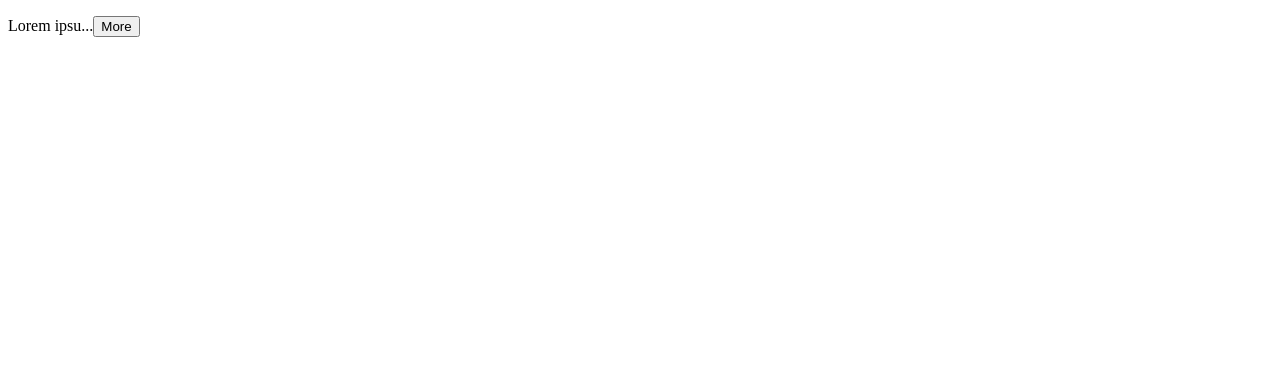
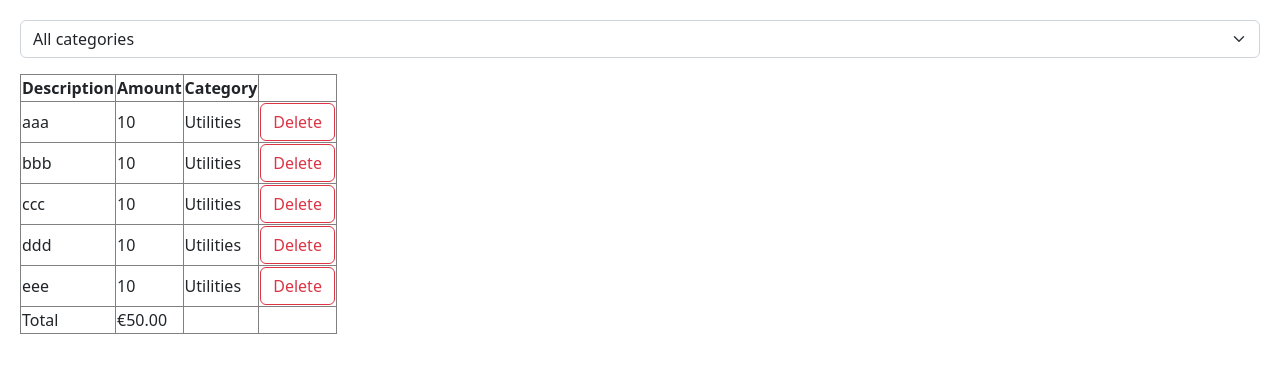
Before and after one commit to PaulineTrotzer/ExpenseTracker, a React (Vite) app: page / in a window 1280 px wide. Shown: the top 372 px of the page. Built offline with nearby package versions, Linux system fonts and the light colour scheme.

Commit message:
expense filter

```diff
--- a/package.json
+++ b/package.json
@@ -9,12 +9,15 @@
     "preview": "vite preview"
   },
   "dependencies": {
+    "@hookform/resolvers": "^2.9.11",
     "bootstrap": "^5.2.3",
     "immer": "^9.0.19",
     "react": "^18.2.0",
     "react-dom": "^18.2.0",
+    "react-hook-form": "7.43",
     "react-icons": "^4.7.1",
-    "styled-components": "^6.1.17"
+    "styled-components": "^6.1.17",
+    "zod": "^3.20.6"
   },
   "devDependencies": {
     "@types/react": "^18.0.27",
--- a/src/App.tsx
+++ b/src/App.tsx
@@ -1,23 +1,35 @@
 import React, { useState } from "react";
 import ExpandableText from "./components/ExpandableText";
+import Form from "./components/Form";
+import ExpanseForm from "./components/ExpanseForm";
+import ExpenseList from "./expanse-tracker/components/ExpenseList";
+import ExpenseFilter from "./expanse-tracker/components/ExpenseFilter";
 
 const App = () => {
-  const [showText, setTextVisibility] = useState(false);
+  const [selectedCategory, setSelectedCategory] = useState("");
+  const [expenses, setExpenses] = useState([
+    { id: 1, description: "aaa", amount: 10, category: "Utilities" },
+    { id: 2, description: "bbb", amount: 10, category: "Utilities" },
+    { id: 3, description: "ccc", amount: 10, category: "Utilities" },
+    { id: 4, description: "ddd", amount: 10, category: "Utilities" },
+    { id: 5, description: "eee", amount: 10, category: "Utilities" },
+  ]);
+
+  const visibleExpenses = selectedCategory // ausgewählte Kategorie ist nicht leer → filtere
+    ? expenses.filter((e) => e.category === selectedCategory)
+    : expenses; // keine Kategorie gewählt → zeige alle an
+
   return (
     <div>
-      <ExpandableText maxChars={10}>
-        Lorem ipsum dolor sit amet, consectetur adipisicing elit. Velit
-        voluptatibus vero quae pariatur eos cupiditate fugiat temporibus, illum
-        deleniti? Voluptatibus adipisci ratione repellat quam magni eos quis
-        porro. Beatae totam, quos harum alias perspiciatis repudiandae ducimus
-        illo dolore, qui mollitia in labore ab quae at sequi repellendus minus
-        saepe natus iste. Consequuntur debitis odio fugiat voluptatum ad! Natus
-        obcaecati explicabo fuga autem omnis repellendus dolorum, illum dolores
-        atque commodi officiis laudantium! Totam, suscipit dolore! Dicta tempora
-        nesciunt quo voluptate saepe harum delectus necessitatibus omnis
-        consequuntur ut repellendus aliquam explicabo rerum ipsa, esse at, sunt
-        error. Vel ipsum quis laboriosam aliquam.
-      </ExpandableText>
+      <div className="mb-3">
+        <ExpenseFilter
+          onSelectCategory={(category) => setSelectedCategory(category)}
+        ></ExpenseFilter>
+      </div>
+      <ExpenseList
+        expenses={visibleExpenses}
+        onDelete={(id) => setExpenses(expenses.filter((e) => e.id !== id))}
+      ></ExpenseList>
     </div>
   );
 };
--- /dev/null
+++ b/src/components/ExpanseForm.tsx
@@ -0,0 +1,86 @@
+import React from "react";
+import { FieldValues, useForm } from "react-hook-form";
+import { z } from "zod";
+import { zodResolver } from "@hookform/resolvers/zod";
+
+const schema = z.object({
+  description: z
+    .string()
+    .min(3, { message: "Name must be at least 3 characters" }),
+  amount: z.number({ invalid_type_error: "Amount is required" }),
+  category: z.enum(["Groceries", "Utilities", "Entertainment"], {
+    errorMap: () => ({ message: "Please select a valid category" }),
+  }),
+});
+
+type FormData = z.infer<typeof schema>;
+
+const ExpanseForm = () => {
+  const {
+    register,
+    handleSubmit,
+    formState: { errors, isValid },
+  } = useForm<FormData>({
+    resolver: zodResolver(schema),
+    mode: "onBlur", // oder "onChange" bzw. "all"
+  });
+
+  const onSubmit = (data: FieldValues) => console.log(data);
+
+  return (
+    <form onSubmit={handleSubmit(onSubmit)}>
+      <div className="mb-3">
+        <label htmlFor="desc" className="form-label"></label>
+        <p>Description</p>
+        <input
+          {...register("description")}
+          id="desc"
+          type="text"
+          className="form-control"
+        />
+        {errors.description && (
+          <p className="text-danger">{errors.description.message}</p>
+        )}
+      </div>
+
+      <div className="mb-3">
+        <label htmlFor="amount" className="form-label"></label>
+        <p>Amount</p>
+        <input
+          {...register("amount", { valueAsNumber: true })}
+          type="number"
+          id="amount"
+          className="form-control"
+        />
+        {errors.amount && (
+          <p className="text-danger">{errors.amount.message}</p>
+        )}
+      </div>
+
+      <div className="mb-3">
+        <label htmlFor="category" className="form-label"></label>
+        <p>Category</p>
+        <input
+          {...register("category")}
+          list="categories"
+          id="category"
+          className="form-control"
+        />
+        {errors.category && (
+          <p className="text-danger">{errors.category.message}</p>
+        )}
+      </div>
+      <datalist id="categories">
+        <option value="Groceries"></option>
+        <option value="Utilities"></option>
+        <option value="Entertainment"></option>
+      </datalist>
+
+      <button disabled={!isValid} type="submit" className="btn btn-primary">
+        Submit
+      </button>
+    </form>
+  );
+};
+
+export default ExpanseForm;
--- /dev/null
+++ b/src/components/Form.tsx
@@ -0,0 +1,63 @@
+import React, { FormEvent, useRef, useState } from "react";
+import { FieldValues, useForm } from "react-hook-form";
+import { z } from "zod";
+import { zodResolver } from "@hookform/resolvers/zod";
+
+const schema = z.object({
+  name: z.string().min(3, { message: "Name must be at least 3 characters" }),
+  age: z
+    .number({ invalid_type_error: "Age field is required" })
+    .min(18, { message: "Age must be at least 18." }),
+});
+
+type FormData = z.infer<typeof schema>;
+
+const Form = () => {
+  const {
+    register,
+    handleSubmit,
+    formState: { errors, isValid },
+  } = useForm<FormData>({ resolver: zodResolver(schema) });
+
+  const onSubmit = (data: FieldValues) => console.log(data);
+
+  /*   const nameRef = useRef<HTMLInputElement>(null);
+  const ageRef = useRef<HTMLInputElement>(null);
+  const person = { name: "", age: 0 }; */
+
+  return (
+    <form onSubmit={handleSubmit(onSubmit)}>
+      <div className="mb-3">
+        <label htmlFor="name" className="form-label">
+          Name
+        </label>
+        <input
+          {...register("name")}
+          id="name"
+          type="text"
+          className="form-control"
+        />
+        {errors.name && <p className="text-danger">{errors.name.message}</p>}
+      </div>
+
+      <div className="mb-3">
+        <label htmlFor="age" className="form-label">
+          Age
+        </label>
+        <input
+          {...register("age", { valueAsNumber: true })}
+          id="age"
+          type="number"
+          className="form-control"
+        />
+        {errors.age && <p className="text-danger">{errors.age.message}</p>}
+      </div>
+
+      <button disabled={!isValid} className="btn btn-primary" type="submit">
+        Submit
+      </button>
+    </form>
+  );
+};
+
+export default Form;
--- /dev/null
+++ b/src/expanse-tracker/components/ExpenseFilter.tsx
@@ -0,0 +1,21 @@
+import React from "react";
+
+interface Props {
+  onSelectCategory: (category: string) => void;
+}
+
+const ExpenseFilter = ({ onSelectCategory }: Props) => {
+  return (
+    <select
+      className="form-select"
+      onChange={(event) => onSelectCategory(event.target.value)}
+    >
+      <option value="">All categories</option>
+      <option value="Groceries">Groceries</option>
+      <option value="Utilities">Utilities</option>
+      <option value="Entertainment">Entertainment</option>
+    </select>
+  );
+};
+
+export default ExpenseFilter;
--- /dev/null
+++ b/src/expanse-tracker/components/ExpenseList.tsx
@@ -0,0 +1,62 @@
+import React from "react";
+
+interface Expense {
+  id: number;
+  description: string;
+  amount: number;
+  category: string;
+}
+
+interface Props {
+  expenses: Expense[];
+  onDelete: (id: number) => void;
+}
+
+const ExpenseList = ({ expenses, onDelete }: Props) => {
+  if (expenses.length === 0) return null;
+  return (
+    <table className="table-bordered">
+      <thead>
+        <tr>
+          <th>Description</th>
+          <th>Amount</th>
+          <th>Category</th>
+          <th></th>
+        </tr>
+      </thead>
+
+      <tbody>
+        {expenses.map((expense) => (
+          <tr key={expense.id}>
+            <td>{expense.description}</td>
+            <td>{expense.amount}</td>
+            <td>{expense.category}</td>
+            <td>
+              <button
+                onClick={() => onDelete(expense.id)}
+                className="btn btn-outline-danger"
+              >
+                Delete
+              </button>
+            </td>
+          </tr>
+        ))}
+      </tbody>
+      <tfoot>
+        <tr>
+          <td>Total</td>
+          <td>
+            €
+            {expenses
+              .reduce((acc, expense) => expense.amount + acc, 0)
+              .toFixed(2)}
+          </td>
+          <td></td>
+          <td></td>
+        </tr>
+      </tfoot>
+    </table>
+  );
+};
+
+export default ExpenseList;
--- /dev/null
+++ b/src/index.css
@@ -0,0 +1,3 @@
+body {
+  padding: 20px;
+}
--- a/src/main.tsx
+++ b/src/main.tsx
@@ -1,8 +1,9 @@
 import React from "react";
 import ReactDOM from "react-dom/client";
 import App from "./App";
-/* import "bootstrap/dist/css/bootstrap.css"; */
+import "bootstrap/dist/css/bootstrap.css";
 import "./components/ListGroup/ListGroup";
+import "./index.css";
 
 ReactDOM.createRoot(document.getElementById("root") as HTMLElement).render(
   <React.StrictMode>
```
Also changed, not shown: 1 other file (tests, documents, lock files or other folders).
